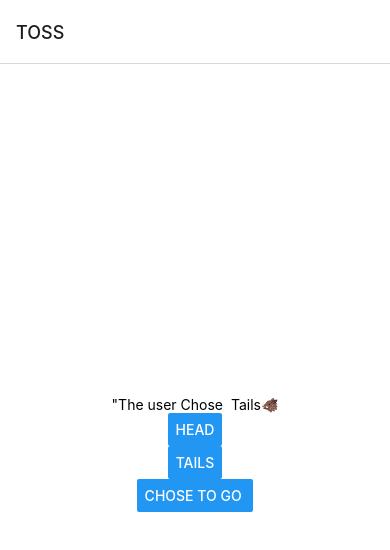
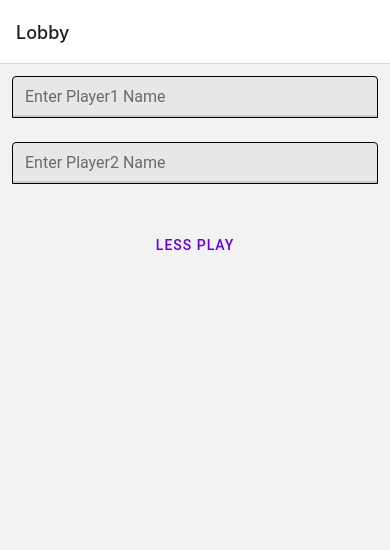
Before and after one commit to gk258007/BookCricket, a React Native app: screen /Lobby in a window 390 px wide. Shown: the top 550 px of the page. Built offline with nearby package versions, Linux system fonts and the light colour scheme.

Commit message:
Added random player selection

```diff
--- a/App.js
+++ b/App.js
@@ -6,7 +6,9 @@ import Ded from './Ded';
 import Strike from './Strike';
 import Veedu from './Veedu';
 import Chase from './Chase';
+import Homepage from './Homepage';
 import Scorr from './Scoreboard';
+// import { Flip } from './Flip';
 const Stack = createNativeStackNavigator();
 
 const App = () => {
@@ -14,11 +16,13 @@ const App = () => {
   return (
   <NavigationContainer>
     <Stack.Navigator>
+    <Stack.Screen name="Lobby" component={Homepage}/>
       <Stack.Screen
       name="Home"
       component={Ded}
       options={{ title: 'TOSS' }}/>
       <Stack.Screen name="Veedu" component={Veedu} />
+      {/* <Stack.Screen name="Flip" component={Flip} /> */}
       <Stack.Screen name="Strike" component={Strike} />
       <Stack.Screen name="Chase" component={Chase}/>
       <Stack.Screen name="Scorr" component={Scorr}/>
--- a/Chase.js
+++ b/Chase.js
@@ -11,11 +11,12 @@ export default function Chase(props,{route}){
     const val = props.route.params.Score+1
     const scoregen =(max,min)=>{
     return Math.floor(Math.random() * (max - min + 1)) + min;
+  }
 
-  }
   const redirect =() =>{
      navigation.navigate('Scorr',{navigation,Score})
    }
+
   const HitIt=()=>{
     console.log("Wicket "+wicket)
 
@@ -59,7 +60,6 @@ export default function Chase(props,{route}){
       <Text>Runs : {runs}</Text>
       <Text>Total Score {Score}</Text>
       <Button title="back" color="#e87a72" onPress={HitIt}>Hit!!🎾</Button>
-      <Button title="back" color="#e87a72" onPress={redirect}>Hit!!🎾</Button>
 
 
 
--- a/Ded.js
+++ b/Ded.js
@@ -3,7 +3,11 @@ import React from 'react';
 import { Text, Button,View ,StyleSheet} from 'react-native';
 
 
-export default function Ded({navigation}){
+export default function Ded({route,navigation})
+{
+  const {player_name,player_name2} =  route.params;
+  const names = [player_name,player_name2]
+  const randane = names[Math.floor(Math.random() * names.length)]
   var coin = ['Heads🤖','Tails🐗']
   const[toss,SetToss]  = useState(coin[Math.floor(Math.random() * coin.length)]);
   const[usrc,SetUsrc] = useState(coin[Math.floor(Math.random() * coin.length)]);
@@ -21,9 +25,8 @@ export default function Ded({navigation}){
         }else{
             SetTosswd('Lost')
             console.log({toss})
-            navigation.navigate('Veedu',{tosswd,navigation});
+            navigation.navigate('Veedu',{navigation,tosswd});
         }
-
     }
     const Choose = () =>{
         SetUsrc(coin[0])
@@ -32,21 +35,18 @@ export default function Ded({navigation}){
     const Headchoice = () =>{
         SetUsrc(coin[1])
     }
-    const move = ()=>{
 
-    }
   return (
-
       <View style={style.Deod}>
+        <Text>The computer has selected {randane}</Text>
+         <Text>{player_name}vs{player_name2}</Text>
     <Text>"The user Chose  {usrc}</Text>
     <Button  id="choh" title="HEaD" onPress={Choose}></Button>
     <Button title="TailS" onPress={Headchoice}></Button>
     <Button
     title='Chose to go '
     onPress={Flip}></Button>
-
     </View>
-
   );
 }
 const style =
@@ -59,5 +59,9 @@ const style =
         },
         titleText:{
           color: 'red'
+        },
+        Ted:{
+
+          fontSize:35
         }
     });
--- /dev/null
+++ b/Homepage.js
@@ -0,0 +1,43 @@
+import React from 'react'
+import { Text, TextInput } from 'react-native-paper'
+import { Button } from 'react-native-paper'
+import { View } from 'react-native'
+import { StyleSheet } from 'react-native'
+import { SafeAreaView } from 'react-native-safe-area-context'
+
+export default  function Homepage({navigation,props})
+{
+    const [player_name, onChange] = React.useState("");
+    const [player_name2, onChanged] = React.useState("");
+ function LessGo(){
+    navigation.navigate('Home',{navigation,player_name,player_name2})
+}
+  return (
+    <SafeAreaView>
+        <TextInput
+        label={"Enter Player1  Name"}
+        style={styles.input}
+        onChangeText={onChange}
+        value={player_name}/>
+
+        <TextInput
+        label={"Enter Player2  Name"}
+        style={styles.input}
+        onChangeText={onChanged}
+        value={player_name2}/>
+        <Text> {player_name}</Text>
+        <Text> {player_name2}</Text>
+        <Button onPress={LessGo}>Less play</Button>
+        </SafeAreaView>
+
+  )
+}
+
+const styles = StyleSheet.create({
+    input: {
+        height: 40,
+        margin: 12,
+        borderWidth: 1,
+        padding: 0,
+    }
+})
--- a/Veedu.tsx
+++ b/Veedu.tsx
@@ -3,16 +3,22 @@ import { Text} from 'react-native';
 import { StyleSheet,View,Button} from 'react-native';
 
  const Veedu = (props,route) => {
+  const result = props.route.params.tosswd
+
     const batting=({}) =>{
        props.navigation.navigate('Strike');
     }
+
+
     const redirectback=({}) =>{
       console.log("going back");
       props.navigation.navigate('Home');
     }
+
   return (
    <View style={styles.Deod}>
-     <Text style={styles.setFontSizeOne}>OTHA DEEIIII 🗿{props.route.params.tosswd}</Text>
+    {/* <Text>{player_name}VS{player_name2}</Text> */}
+     <Text style={styles.setFontSizeOne}>OTHA DEEIIII 🗿{result}</Text>
      <Button title="start batting" onPress={batting}></Button>
      <Button title="back" onPress={redirectback}></Button>
      </View>
```
Also changed, not shown: package.json (+15 -5 lines), 1 other file (tests, documents, lock files or other folders).
